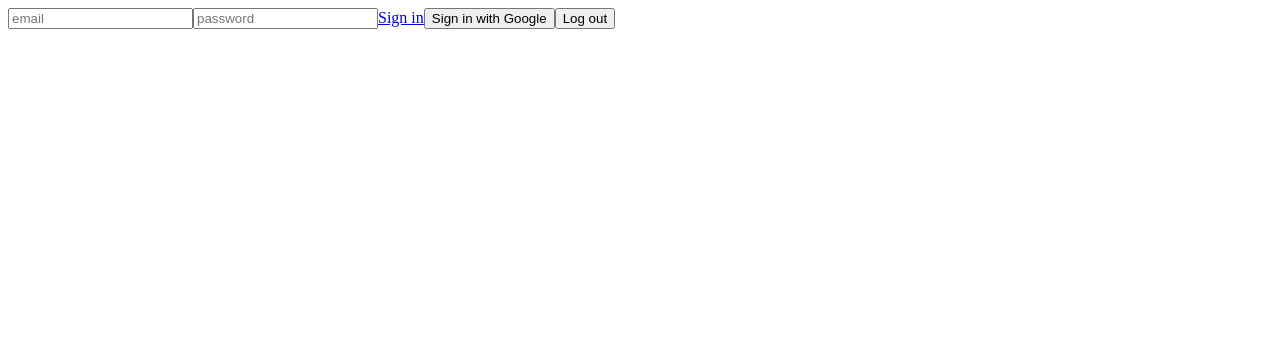
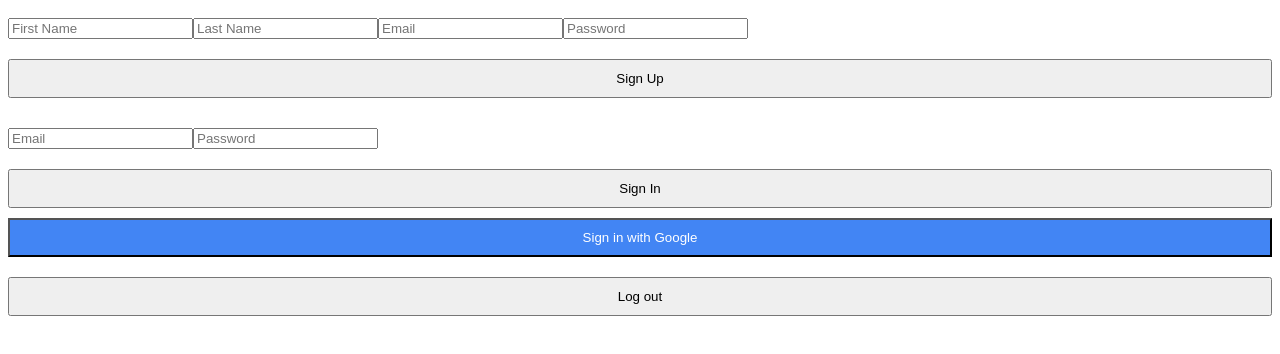
Before and after one commit to christiangarcia-dev/brainstation-capstone-client, a React (Create React App) app: page / in a window 1280 px wide. Shown: the top 354 px of the page. Built offline with nearby package versions, Linux system fonts and the light colour scheme; no server answers; the database is empty.

Commit message:
transcription saving for signed in user working

```diff
--- a/src/App.js
+++ b/src/App.js
@@ -5,8 +5,6 @@ import TranslatePage from './pages/TranslatePage/TranslatePage';
 import SavedConversationsPage from './pages/SavedConversationsPage/SavedConversationsPage';
 
 function App() {
-
-
 
   return (
     <BrowserRouter>
--- a/src/components/auth/auth.js
+++ b/src/components/auth/auth.js
@@ -1,44 +1,113 @@
-import { auth, googleProvider} from "../../config/firebase";
-import { createUserWithEmailAndPassword, signInWithPopup, signOut } from "firebase/auth";
+import { auth, googleProvider, db } from "../../config/firebase";
+import { createUserWithEmailAndPassword, signInWithEmailAndPassword, signInWithPopup, signOut } from "firebase/auth";
+import { doc, setDoc, getDoc } from "firebase/firestore";
 import { useState } from "react";
-import { Link } from "react-router-dom";
+import { useEffect } from "react";
+import { useNavigate } from "react-router-dom";
+import './auth.scss';
+
+export const logout = async (navigate) => {
+    try {
+        await signOut(auth);
+        alert("You have been logged out.");
+        navigate('/'); // Navigate to the home page
+    } catch (error) {
+        console.error(error);
+        alert("Logout failed: " + error.message);
+    }
+};
+
+export const signInWithGoogle = async (navigate) => {
+    try {
+        const result = await signInWithPopup(auth, googleProvider);
+        const user = result.user;
+
+        // Check Firestore for existing user record
+        const userRef = doc(db, "users", user.uid);
+        const userSnap = await getDoc(userRef);
+
+        if (!userSnap.exists()) {
+            // User record doesn't exist, create a new one
+            await setDoc(userRef, {
+                firstName: user.displayName.split(" ")[0],
+                lastName: user.displayName.split(" ")[1] || "",
+                email: user.email
+            });
+            console.log("New Google user saved in Firestore");
+        } else {
+            console.log("Existing Google user found in Firestore");
+        }
+
+        navigate('/translate');
+    } catch (error) {
+        console.error(error);
+        alert("Google sign-in failed: " + error.message);
+    }
+};
+
+
 
 export const Auth = () => {
-
     const [email, setEmail] = useState('');
     const [password, setPassword] = useState('');
+    const [firstName, setFirstName] = useState('');
+    const [lastName, setLastName] = useState('');
 
-    const signIn = async () => {
+    const navigate = useNavigate();
+
+    useEffect(() => {
+        const unsubscribe = auth.onAuthStateChanged(user => {
+            if (user) {
+                navigate("/translate");
+            } else {
+                navigate("/");
+            }
+        });
+
+        return () => unsubscribe();
+    }, [navigate]);
+
+    const signUp = async () => {
         try {
-            await createUserWithEmailAndPassword(auth, email, password);
+            const userCredential = await createUserWithEmailAndPassword(auth, email, password);
+            await setDoc(doc(db, "users", userCredential.user.uid), {
+                firstName,
+                lastName,
+                email
+            });
+            navigate('/translate');
         } catch (error) {
             console.error(error);
         }
-    }
+    };
 
-    const signInWithGoogle = async () => {
+    const signInWithEmail = async () => {
         try {
-            await signInWithPopup(auth, googleProvider);
+            await signInWithEmailAndPassword(auth, email, password);
+            navigate('/translate');
         } catch (error) {
             console.error(error);
+            alert("Sign in failed: " + error.message);
         }
-    }
+    };
 
-    const logout = async () => {
-        try {
-            await signOut(auth);
-        } catch (error) {
-            console.error(error);
-        }
-    }
 
     return (
-        <div>
-            <input placeholder="email" onChange={(e) => setEmail(e.target.value)} type="email"></input>
-            <input placeholder="password" onChange={(e) => setPassword(e.target.value)} type="password"></input>
-            <Link onClick={signIn} to="/translate">Sign in</Link>
-            <button onClick={signInWithGoogle}>Sign in with Google</button>
-            <button onClick={logout}>Log out</button>
+        <div className="auth">
+            <div className="auth__signup">
+                <input className="auth__input" placeholder="First Name" onChange={(e) => setFirstName(e.target.value)} />
+                <input className="auth__input" placeholder="Last Name" onChange={(e) => setLastName(e.target.value)} />
+                <input className="auth__input" placeholder="Email" type="email" onChange={(e) => setEmail(e.target.value)} />
+                <input className="auth__input" placeholder="Password" type="password" onChange={(e) => setPassword(e.target.value)} />
+                <button className="auth__button" onClick={signUp}>Sign Up</button>
+            </div>
+            <div className="auth__signin">
+                <input className="auth__input" placeholder="Email" type="email" onChange={(e) => setEmail(e.target.value)} />
+                <input className="auth__input" placeholder="Password" type="password" onChange={(e) => setPassword(e.target.value)} />
+                <button className="auth__button" onClick={() => signInWithEmail()}>Sign In</button>
+                <button className="auth__button auth__button--google" onClick={() => signInWithGoogle(navigate)}>Sign in with Google</button>
+            </div>
+            <button className="auth__button" onClick={() => logout(navigate)}>Log out</button>
         </div>
-    )
+    );
 }
--- a/src/components/auth/auth.scss
+++ b/src/components/auth/auth.scss
@@ -0,0 +1,26 @@
+.auth {
+    &__signup, &__signin {
+        margin-bottom: 20px;
+
+        & .auth__input {
+            margin: 10px 0;
+        }
+
+        & .auth__button {
+            margin-top: 10px;
+        }
+    }
+
+    &__button {
+        display: block;
+        width: 100%;
+        padding: 10px;
+        margin-top: 10px;
+        cursor: pointer;
+
+        &--google {
+            background-color: #4285F4;
+            color: white;
+        }
+    }
+}
--- a/src/components/fileUploadForm/fileUploadForm.js
+++ b/src/components/fileUploadForm/fileUploadForm.js
@@ -1,4 +1,8 @@
 import "./fileUploadForm.scss";
+import { auth, db } from '../../config/firebase';
+import { collection, addDoc } from 'firebase/firestore';
+import { doc, getDoc } from 'firebase/firestore';
+import { Link } from "react-router-dom";
 import axios from 'axios';
 import { useState } from "react";
 
@@ -37,6 +41,45 @@ function FileUploadForm() {
             setTranscription('Error in transcription');
         }
     };
+
+    const saveTranscriptionToFirestore = async (transcription) => {
+        if (auth.currentUser) {
+            try {
+                // Fetch the user's details
+                const userRef = doc(db, "users", auth.currentUser.uid);
+                const userDoc = await getDoc(userRef);
+
+                if (!userDoc.exists()) {
+                    console.log('No such user!');
+                    return;
+                }
+
+                const userData = userDoc.data();
+
+                await addDoc(collection(db, 'transcriptions'), {
+                    userId: auth.currentUser.uid,
+                    firstName: userData.firstName,
+                    lastName: userData.lastName,
+                    text: transcription,
+                    timestamp: new Date()
+                });
+
+                console.log('Transcription saved');
+            } catch (error) {
+                console.error('Error saving transcription:', error);
+            }
+        } else {
+            console.log('User not logged in');
+        }
+    };
+
+
+    const handleSaveTranscription = () => {
+        if (transcription) {
+            saveTranscriptionToFirestore(transcription);
+        }
+    };
+
     return(
         <div>
             <form onSubmit={handleSubmit}>
@@ -47,8 +90,10 @@ function FileUploadForm() {
                 <div>
                     <h3>Transcription:</h3>
                     <p>{transcription}</p>
+                    <button onClick={handleSaveTranscription}>Save Transcription</button>
                 </div>
             )}
+            <Link to="/saved">View Transcripts</Link>
         </div>
 
     )
--- a/src/pages/LoginPage/LoginPage.js
+++ b/src/pages/LoginPage/LoginPage.js
@@ -1,38 +1,7 @@
 import "./LoginPage.scss";
 import { Auth } from "../../components/auth/auth";
-import { db, auth, storage } from '../../config/firebase';
-import { useEffect } from 'react';
-import { getDocs, getDoc, collection, deleteDoc, updateDoc, doc } from 'firebase/firestore';
-import { ref, uploadBytes } from "firebase/storage";
-import { async } from '@firebase/util';
-import { useState } from 'react';
 
 function LoginPage() {
-
-    const [transcripts, setTranscripts] = useState([]);
-
-    // states for saving a new conversation
-
-    const transcriptsCollectionRef = collection(db, "transcripts");
-
-    useEffect(() => {
-        const getTranscripts = async () => {
-        // READ THE DATA FROM THE DB
-        // SET THE TRANSCRIPT CONTENT
-        try {
-            const data = await getDocs(transcriptsCollectionRef);
-            const filteredData = data.docs.map((doc) => ({
-            ...doc.data(),
-            id: doc.id,
-            }));
-            setTranscripts(filteredData);
-            console.log(filteredData)
-        } catch (error) {
-            console.error(error);
-        }
-        }
-        getTranscripts();
-    }, []);
 
     return(
         <>
--- a/src/pages/SavedConversationsPage/SavedConversationsPage.js
+++ b/src/pages/SavedConversationsPage/SavedConversationsPage.js
@@ -1,6 +1,24 @@
 import "./SavedConversationsPage.scss";
+import { useEffect, useState } from 'react';
+import { db, auth } from '../../config/firebase';
+import { collection, query, where, getDocs } from 'firebase/firestore';
 
 function SavedConversationsPage() {
+
+    const [transcriptions, setTranscriptions] = useState([]);
+
+    useEffect(() => {
+        const fetchTranscriptions = async () => {
+            if (auth.currentUser) {
+                const transQuery = query(collection(db, 'transcriptions'), where('userId', '==', auth.currentUser.uid));
+                const querySnapshot = await getDocs(transQuery);
+                const fetchedTranscriptions = querySnapshot.docs.map(doc => doc.data());
+                setTranscriptions(fetchedTranscriptions);
+            }
+        };
+
+        fetchTranscriptions();
+    }, []);
 
     return(
         <></>
--- a/src/pages/TranslatePage/TranslatePage.js
+++ b/src/pages/TranslatePage/TranslatePage.js
@@ -2,12 +2,24 @@ import "./TranslatePage.scss";
 import axios from 'axios';
 import { useState } from "react";
 import FileUploadForm from "../../components/fileUploadForm/fileUploadForm";
+import { Link } from "react-router-dom";
+import { useNavigate } from "react-router-dom";
+import { logout } from '../../components/auth/auth';
 
 
 function TranslatePage() {
 
+    const navigate = useNavigate();
+
+    const handleLogout = () => {
+        logout(navigate); // Pass navigate to the logout function
+    };
+
     return(
-        <FileUploadForm />
+        <>
+            <FileUploadForm />
+            <button onClick={handleLogout}>Log out</button>
+        </>
     )
 }
 
```
